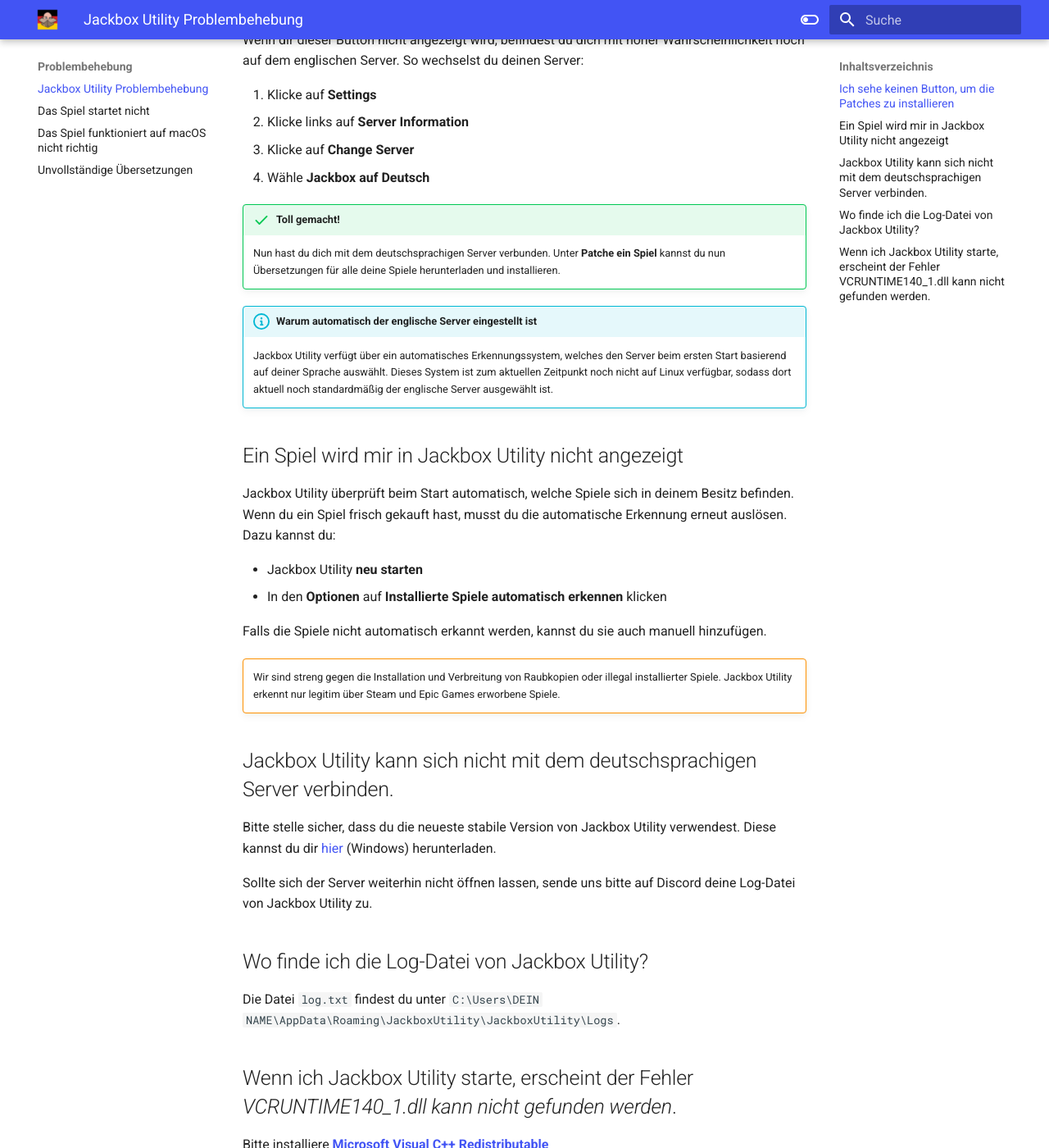
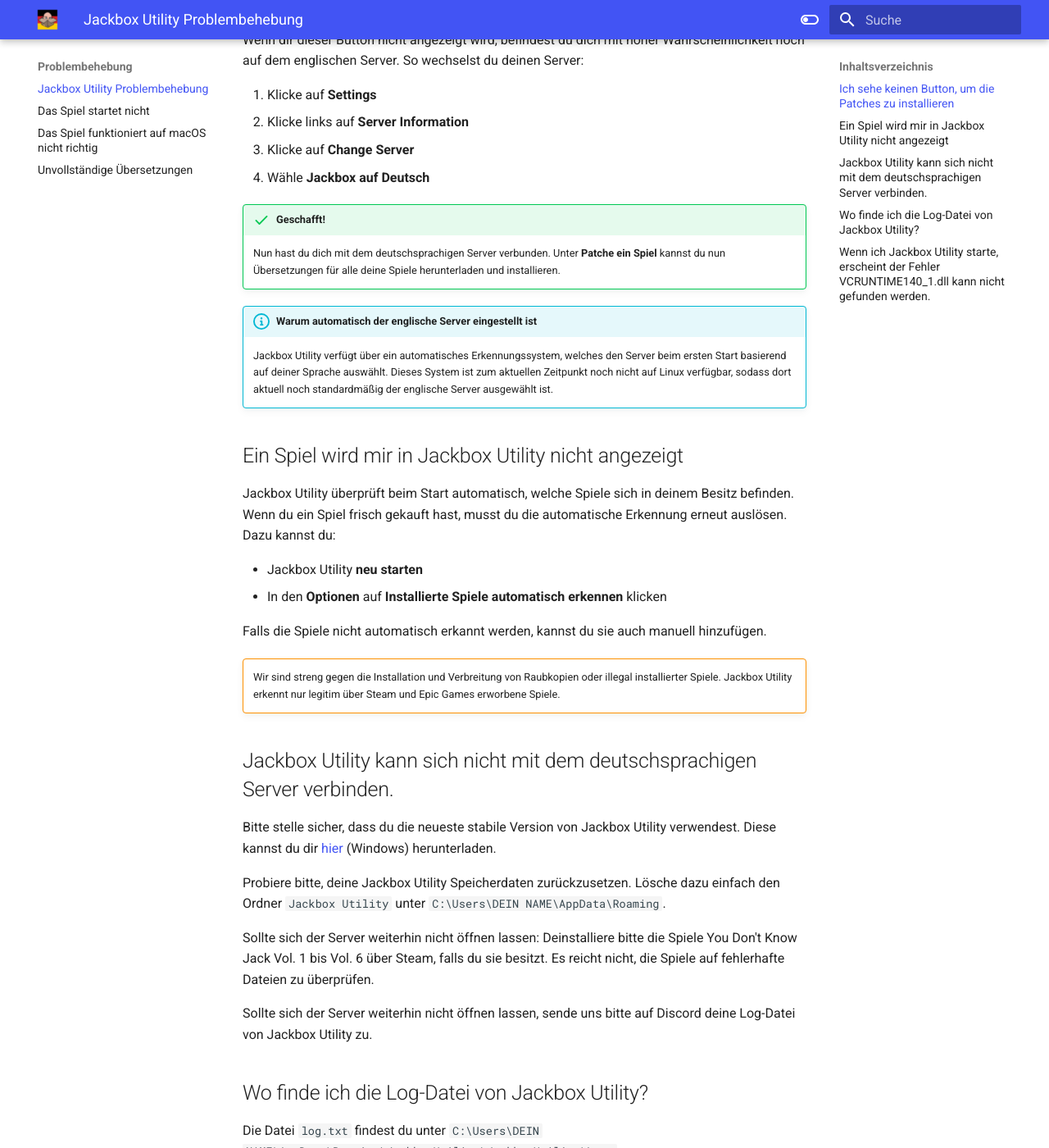
Before and after one commit to Team-Gamechanger/Support-Center, an MkDocs documentation site: the page built from docs/Problembehebung/JackboxUtility.md, in a window 1280 px wide and 1400 px high, scrolled down 506 px. Shown: the whole window at 82% size. Built offline with MkDocs 1.6.1 and Material for MkDocs 9.7.7, drawn with Linux system fonts in a browser that asks for light colours.

Commit message:
Utility Error Additions

```diff
--- a/docs/Problembehebung/JackboxUtility.md
+++ b/docs/Problembehebung/JackboxUtility.md
@@ -20,7 +20,7 @@
 3. Klicke auf **Change Server**
 4. Wähle **Jackbox auf Deutsch**
 
-!!! success "Toll gemacht!"
+!!! success "Geschafft!"
     Nun hast du dich mit dem deutschsprachigen Server verbunden. Unter **Patche ein Spiel** kannst du nun Übersetzungen für alle deine Spiele herunterladen und installieren.
 
 !!! info "Warum automatisch der englische Server eingestellt ist"
@@ -41,6 +41,10 @@
 ## Jackbox Utility kann sich nicht mit dem deutschsprachigen Server verbinden.
 Bitte stelle sicher, dass du die neueste stabile Version von Jackbox Utility verwendest. Diese kannst du dir [hier](https://github.com/AlexisL61/JackboxUtilityUpdater/releases/latest/download/JackboxUtility_Windows.zip) (Windows) herunterladen.
 
+Probiere bitte, deine Jackbox Utility Speicherdaten zurückzusetzen. Lösche dazu einfach den Ordner `Jackbox Utility` unter `C:\Users\DEIN NAME\AppData\Roaming`.
+
+Sollte sich der Server weiterhin nicht öffnen lassen: Deinstalliere bitte die Spiele You Don't Know Jack Vol. 1 bis Vol. 6 über Steam, falls du sie besitzt. Es reicht nicht, die Spiele auf fehlerhafte Dateien zu überprüfen.
+
 Sollte sich der Server weiterhin nicht öffnen lassen, sende uns bitte auf Discord deine Log-Datei von Jackbox Utility zu.
 
 ## Wo finde ich die Log-Datei von Jackbox Utility?
--- a/mkdocs.yml
+++ b/mkdocs.yml
@@ -91,7 +91,7 @@
       emoji_generator: !!python/name:material.extensions.emoji.to_svg
 
 copyright:
-  © 2024 <a href="https://github.com/Team-Gamechanger" target="_blank" rel="noopener">Team Gamechanger</a>
+  © 2025 <a href="https://github.com/Team-Gamechanger" target="_blank" rel="noopener">Team Gamechanger</a>
 
 plugins:
   - search
```
